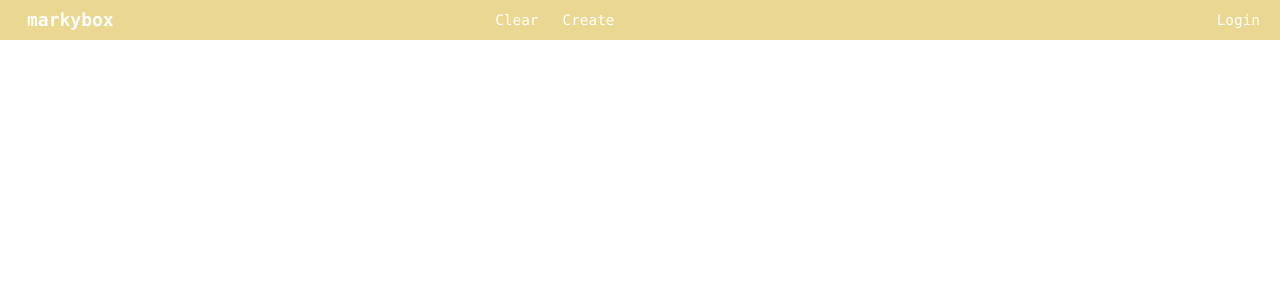
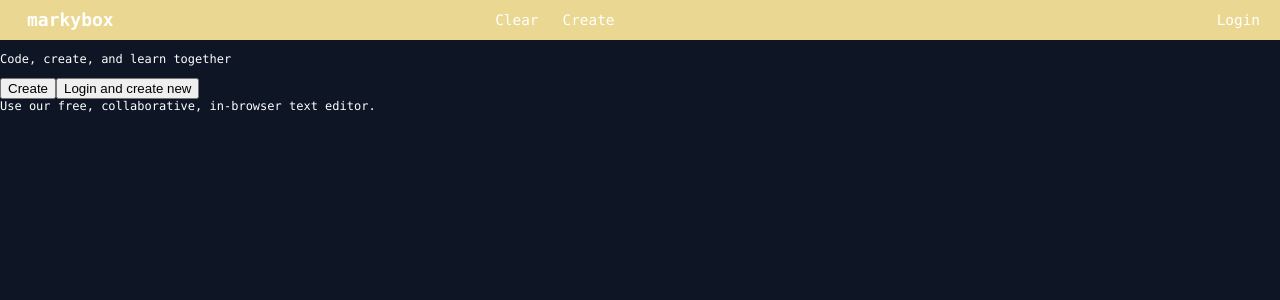
Before and after one commit to GoMarky/markybox, a Vue app: page / in a window 1280 px wide. Before the commit this address led to /#/1a9ac498-9141-43f9-a7db-73be48704d50. Shown: the top 300 px of the page. Built offline with nearby package versions, Linux system fonts and the light colour scheme; no server answers; the HTML template or start-up script is replaced by a standard one.

Commit message:
feat(core): add login/registration pages

```diff
--- a/src/code/locales/en.json
+++ b/src/code/locales/en.json
@@ -1,3 +1,7 @@
 {
-  "header.login.title": "Login"
+  "header.login.title": "Login",
+  "home.top.text": "Code, create, and learn together",
+  "home.coding.button.create": "Create",
+  "home.coding.button.login.create": "Login and create new",
+  "home.footer.text": "Use our free, collaborative, in-browser text editor."
 }
--- /dev/null
+++ b/src/code/locales/translate.ts
@@ -0,0 +1,23 @@
+import en from './en.json';
+
+const translations = en;
+
+export function translate(key: keyof typeof translations, params?: { [s: string]: string } | undefined): string {
+  let translation = translations[key];
+
+  if (!translation) {
+    return key;
+  }
+
+  if (!params) {
+    return translation;
+  }
+
+  Object.entries(params).forEach(([keyToReplace, value]) => {
+    translation = translation
+      .replace(`{{ ${keyToReplace} }}`, value.toString())
+      .replace(`{{${keyToReplace}}}`, value.toString());
+  });
+
+  return translation;
+}
--- a/src/code/vue/common/route-names.ts
+++ b/src/code/vue/common/route-names.ts
@@ -1,4 +1,6 @@
 export enum RouteName {
   CodePage = 'CodePage',
   HomePage = 'HomePage',
+  RegistrationPage = 'RegistrationPage',
+  LoginPage = 'LoginPage',
 }
--- a/src/main.ts
+++ b/src/main.ts
@@ -1,4 +1,4 @@
-import { createApp } from 'vue';
+import { App, createApp } from 'vue';
 import appServices from '@/constructors';
 import { IInstantiationService } from '@/platform/instantiation/common/instantiation';
 import { ILogService, now } from '@/platform/log/common/log';
@@ -8,6 +8,7 @@ import { getSingletonServiceDescriptors } from '@/platform/instantiation/browser
 import { IRequestService } from '@/platform/request/common/requestService';
 import requests from '@/code/request/requests';
 import { ISessionService } from '@/code/session/common/session';
+import { translate } from '@/code/locales/translate';
 
 class Application {
   public init(services: ServiceCollection): void {
@@ -41,9 +42,17 @@ class Application {
 
     const App = (await import('@/views/App.vue')).default;
     const router = (await import('@/views/router/router')).default;
-    createApp(App).use(router).mount('#app');
+    const app = createApp(App).use(router);
+
+    this.defineGlobalAppVariable(app)
+
+    app.mount('#app');
 
     logService.info(`App started at: ${now()}`);
+  }
+
+  private defineGlobalAppVariable(app: App): void {
+    app.config.globalProperties.$t = translate;
   }
 }
 
--- a/src/views/pages/CodePage.vue
+++ b/src/views/pages/CodePage.vue
@@ -1,6 +1,8 @@
 <template>
-  <div id="root" class="marky">
-    <div v-if="errorMessage.length > 0"></div>
+  <div class="page-code">
+    <div id="root" class="marky">
+      <div v-if="errorMessage.length > 0"></div>
+    </div>
   </div>
 </template>
 
--- a/src/views/pages/HomePage.vue
+++ b/src/views/pages/HomePage.vue
@@ -1,23 +1,42 @@
 <template>
-  <div>
-    Home
+  <div class="page-home">
+    <section class="page-home__top-content">
+      <p>
+        {{ $t('home.top.text') }}
+      </p>
+    </section>
+    <section class="page-home__coding">
+      <div class="page-home__coding-content">
+        <button class="btn" type="button">
+          {{ $t('home.coding.button.create') }}
+        </button>
+        <button class="btn" type="button">
+          {{ $t('home.coding.button.login.create') }}
+        </button>
+      </div>
+    </section>
+    <section class="page-home__footer-content">
+      {{ $t('home.footer.text') }}
+    </section>
   </div>
 </template>
 
 <script lang="ts">
-import { defineComponent, onMounted } from 'vue';
+import { defineComponent } from 'vue';
 import { useRouter } from 'vue-router';
-import { AppRoute } from '@/views/router/router';
 
 export default window.workbench.createComponent(() => {
-
   return defineComponent({
     name: 'HomePage',
     setup() {
       const { push } = useRouter();
-
-      push({ name: AppRoute.CodePage, params: { id: '1a9ac498-9141-43f9-a7db-73be48704d50' } })
     },
   })
 })
 </script>
+
+<style>
+.page-home {
+
+}
+</style>
--- /dev/null
+++ b/src/views/pages/LoginPage.vue
@@ -0,0 +1,26 @@
+<template>
+  <div class="page-login">
+    Signup
+  </div>
+</template>
+
+<script lang="ts">
+import { RouteName } from '@/code/vue/common/route-names';
+import { defineComponent } from 'vue';
+import { useRouter } from 'vue-router';
+
+export default window.workbench.createComponent(() => {
+  return defineComponent({
+    name: RouteName.RegistrationPage,
+    setup() {
+      const { push } = useRouter();
+    },
+  })
+})
+</script>
+
+<style>
+.home {
+
+}
+</style>
--- /dev/null
+++ b/src/views/pages/RegistrationPage.vue
@@ -0,0 +1,26 @@
+<template>
+  <div class="page-registration">
+    Signup
+  </div>
+</template>
+
+<script lang="ts">
+import { RouteName } from '@/code/vue/common/route-names';
+import { defineComponent } from 'vue';
+import { useRouter } from 'vue-router';
+
+export default window.workbench.createComponent(() => {
+  return defineComponent({
+    name: RouteName.RegistrationPage,
+    setup() {
+      const { push } = useRouter();
+    },
+  })
+})
+</script>
+
+<style>
+.home {
+
+}
+</style>
--- a/src/views/router/routes.ts
+++ b/src/views/router/routes.ts
@@ -14,8 +14,18 @@ const routes = [
       },
       {
         name: RouteName.CodePage,
-        path: '/:id',
+        path: '/:id/',
         component: () => import(/* webpackChunkName: "[CodePage]" */ '@/views/pages/CodePage.vue')
+      },
+      {
+        name: RouteName.RegistrationPage,
+        path: '/registration/',
+        component: () => import(/* webpackChunkName: "[RegistrationPage]" */ '@/views/pages/RegistrationPage.vue')
+      },
+      {
+        name: RouteName.LoginPage,
+        path: '/login/',
+        component: () => import(/* webpackChunkName: "[LoginPage]" */ '@/views/pages/LoginPage.vue')
       }
     ]
   },
--- a/src/views/styles/global/_base.sass
+++ b/src/views/styles/global/_base.sass
@@ -1,6 +1,9 @@
 @import ../global/mixins
 @import ../global/theme
 
+\:root
+  --background-root: #0E1525
+  --root-color: #ffffff
 *
   -webkit-font-smoothing: antialiased
   -moz-osx-font-smoothing: grayscale
@@ -14,8 +17,8 @@ body
   font: 12px/normal 'Monaco', 'Menlo', 'Ubuntu Mono', 'Consolas', 'source-code-pro', monospace
   overflow: hidden
   padding: 0
-  color: $black-color
-  background-color: $white-color
+  color: var(--root-color)
+  background-color: var(--background-root)
   @include offset
   margin: 0 auto
   display: flex
```
